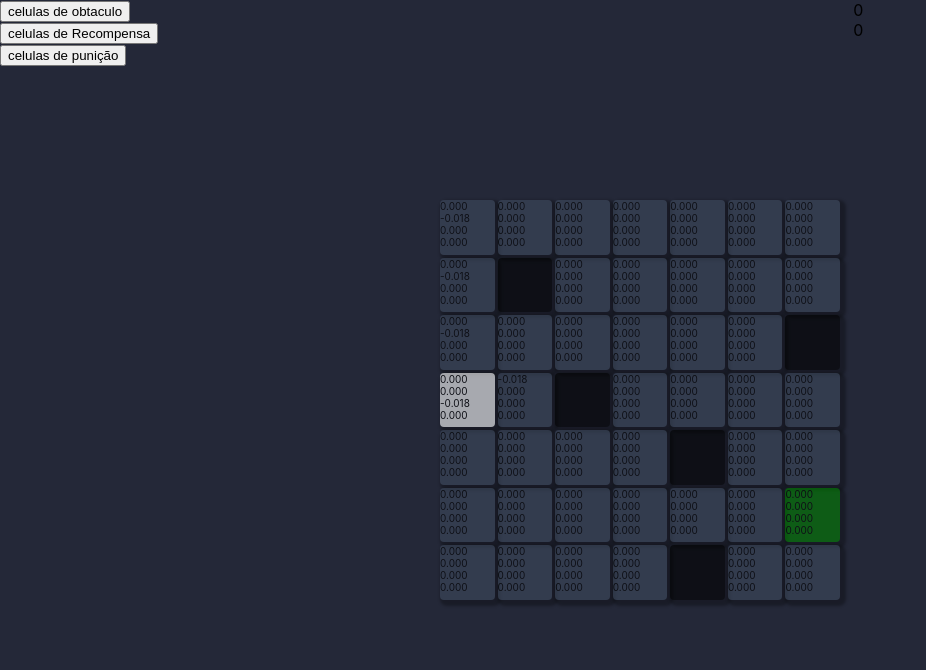
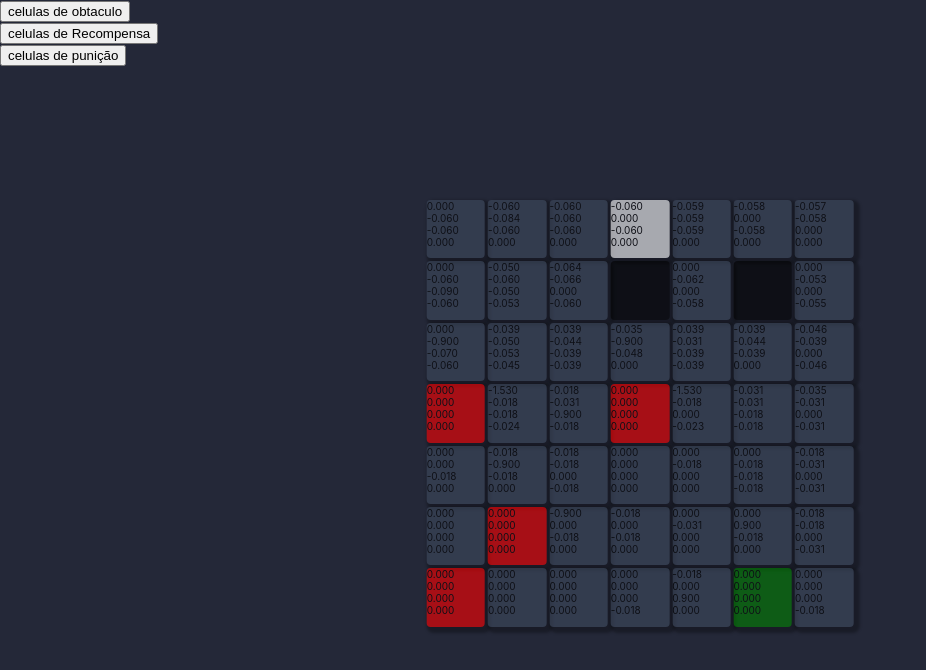
Before and after one commit to SamuelLipovetsky/Q_learning, a React (Create React App) app: page / in a window 1280 px wide. Shown: the top 670 px of the page, without its empty margins (0-926 px from the left). Built offline with nearby package versions, Linux system fonts and the light colour scheme.

Commit message:
working pretty well

```diff
--- a/src/core/main/aux-functions.js
+++ b/src/core/main/aux-functions.js
@@ -47,7 +47,16 @@ export function chooseOptimalAction(qTable, state, grid) {
 
     const actionIndex = actions.indexOf(Math.max(...actions));
 
-    return availableActions[actionIndex];
+    const maxAction = Math.max(...actions); // Find the maximum value in the actions array
+    const maxIndices = actions.reduce((acc, val, index) => { // Find the indices of the maximum value
+    if (val === maxAction) {
+        acc.push(index);
+    }
+    return acc;
+    }, []);
+
+    const randomIndex = maxIndices[Math.floor(Math.random() * maxIndices.length)]; // Sele
+    return availableActions[randomIndex];
 }
 
 export function getReward(grid, state, defaultReward) {
--- a/src/core/main/main.js
+++ b/src/core/main/main.js
@@ -3,20 +3,23 @@ import DrawButton from '../controls/drawButton';
 import Matrix from '../matrix/Matrix'
 import * as utils from "./aux-functions"
 import React, { useState, useEffect } from 'react';
-import { LineChart, Line, ResponsiveContainer } from 'recharts';
+import { LineChart, Line, XAxis, YAxis, CartesianGrid, Tooltip, Legend, ResponsiveContainer } from 'recharts';
 function Main() {
   const [matrixData, setMatrixData] = useState([
-    [1, 0, 0, 0, 0, 0, 0],
-    [0, 2, 0, 0, 0, 0, 0],
-    [0, 0, 0, 2, 0, 0, 0,],
+    [1, 0, 0, 3, 0, 0, 3],
+    [0, 0, 0, 0, 0, 3, 0],
     [0, 0, 0, 0, 0, 0, 0],
-    [0, 0, 0, 0, 2, 0, 2],
+    [0, 2, 0, 3, 0, 0, 0],
     [0, 0, 0, 0, 0, 0, 0],
-    [0, 0, 2, 0, 0, 4, 0],
+    [0, 2, 0, 0, 0, 0, 4],
+    [0, 0, 0, 0, 0, 0, 0],
   ]);
-  const [graphData, setGraphData] = useState([{ name: '', Qvalue: 0 }])
+  const [graphData, setGraphData] = useState([{ value: 0 }])
   const [qTable, setqTable] = useState(utils.initializeQTable(7))
   const [drawData, setDrawdata] = useState(0)
+  const [intervalDuration, setIntervalDuration] = useState(10); // Initial interval duration
+  const [intervalId, setIntervalId] = useState(null);
+
   let agentPosition = [0, 0]
   let passos = 0
   const qLearning = (learningRate, discountFactor, defaultReward) => {
@@ -78,27 +81,42 @@ function Main() {
 
     const average_max_q = totalSum / (qTable.length * qTable[0].length);
 
-    let newGraphData = [...graphData];
-    console.log(newGraphData)
-    newGraphData.push({ name: "", Qvalue: average_max_q })
-    setGraphData(newGraphData)
 
-    // console.log(average_max_q); // Output: 8.5 (for the example q_table)
+    // setGraphData(prevGraphData => [...prevGraphData, { value: average_max_q }]);
+    setGraphData(prevGraphData => {
+      const shouldAddValue = Math.random() < 0.05; // Random check to determine whether to add the value or not
+
+      if (shouldAddValue) {
+        return [...prevGraphData, { value: average_max_q }];
+      } else {
+        return prevGraphData; // Return the previous state without adding the new value
+      }
+    });
+
 
 
   }
 
+  useEffect(() => {
+    const interval = setInterval(() => {
+      qLearning(0.3, 0.9, -0.06);
+    }, intervalDuration);
+
+    setIntervalId(interval);
+
+    return () => clearInterval(interval);
+  }, [intervalDuration]);
 
 
-  useEffect(() => {
-    const interval = setInterval(() => {
-      qLearning(0.3, 0.9, -0.06)
+  // useEffect(() => {
+  //   const interval = setInterval(() => {
+  //     qLearning(0.3, 0.9, -0.06)
 
 
-    }, 1000 );
+  //   }, 10);
 
-    return () => clearInterval(interval);
-  }, []);
+  //   return () => clearInterval(interval);
+  // }, []);
 
 
 
@@ -107,6 +125,9 @@ function Main() {
   };
   const updateDrawData = (newDrawingType) => {
     setDrawdata(newDrawingType);
+  };
+  const handleSliderChange = (event) => {
+    setIntervalDuration(parseInt(event.target.value, 10)); // Parse slider value to integer
   };
 
   return (
@@ -125,8 +146,22 @@ function Main() {
         </div>
         <div className="child">
 
+{/*
+          <ResponsiveContainer width="100%" height={300}>
+            <LineChart
+              data={graphData}
+              margin={{ top: 20, right: 30, left: 20, bottom: 10 }}
+            >
+              <CartesianGrid strokeDasharray="3 3" />
+              <YAxis />
+              <Tooltip />
+              <Legend />
+              <Line type="monotone" dataKey="value" stroke="#8884d8" />
+            </LineChart>
+          </ResponsiveContainer> */}
 
-           {graphData.map((i,j)=><div>{i.Qvalue}</div>)}
+        </div>
+        <div className='child'>
 
         </div>
       </div>
--- a/src/core/matrix/Matrix.css
+++ b/src/core/matrix/Matrix.css
@@ -3,8 +3,10 @@
   grid-template-columns: repeat(7, 1fr);
   grid-template-rows: repeat(7, 1fr);
   gap: 3px;
-  width: 400px;
-  height: 400px;
+  width: 33.33%;
+  height: 33.33%;
+  min-width: 400px;
+  min-height: 400px;
   position: absolute;
   top: 50%;
   left: 50%;
@@ -48,3 +50,8 @@
 .color-4 {
   background-color: green;
 }
+
+.child-grid {
+
+  display: flex;
+}
```
Also changed, not shown: src/core/controls/drawButton.css (added).
